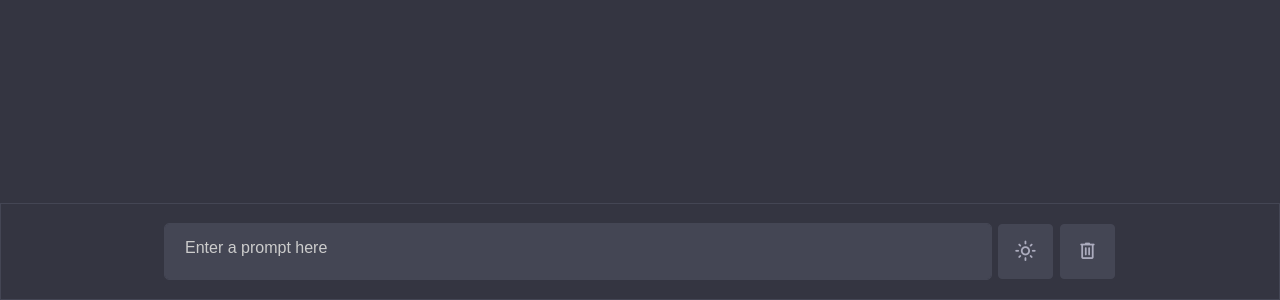
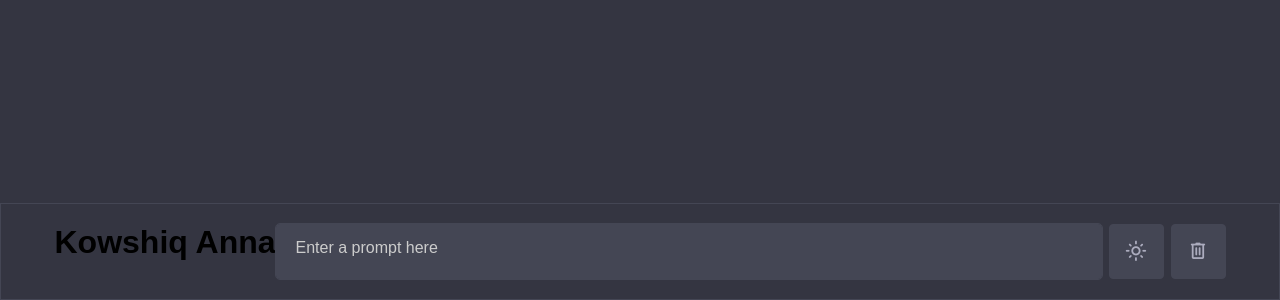
Before and after one commit to KOWSHIQKATTAMURI/ChatGPT_Clone_Kowshiq_Kattamuri, a plain HTML site: page index.html in a window 1280 px wide. Shown: the part 500-800 px from the top of the page. Drawn offline with nearby package versions, Linux system fonts and the light colour scheme; a web font is replaced by a local one.

Commit message:
added one text

```diff
--- a/index.html
+++ b/index.html
@@ -11,6 +11,7 @@
     <body>
         <div class = "chat-container"></div>
         <div class = "typing-container">
+            <h1>Kowshiq Anna</h1>
             <div class = "typing-content">
                 <div class = "typing-textarea">
                     <textarea id = "chat-input" placeholder="Enter a prompt here" required></textarea>
```
